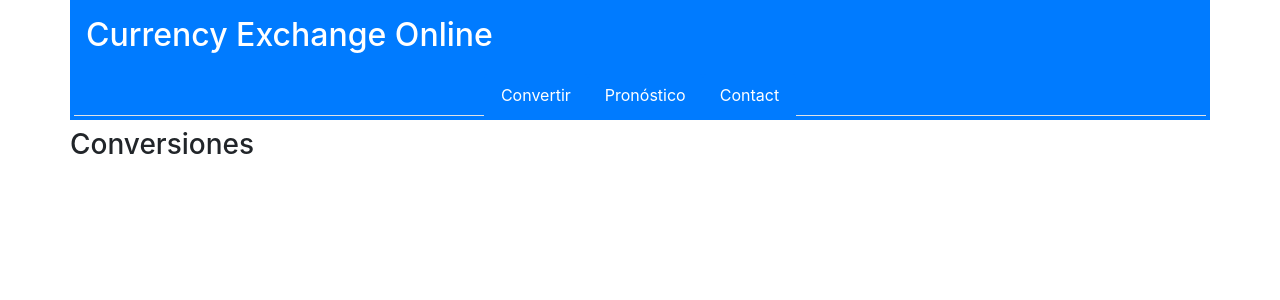
After one commit to didierzuniga/web-currency-exchange, a Flask app: page /convert in a window 1280 px wide. The commit adds this page. Shown: the top 300 px of the page. Run offline with Flask 2, Linux system fonts and the light colour scheme; some libraries are stand-ins or nearby versions.

Commit message:
[add, update] Adding templates

```diff
--- a/appengine_config.py
+++ b/appengine_config.py
@@ -0,0 +1,3 @@
+from google.appengine.ext import vendor
+
+vendor.add("lib")
--- a/main.py
+++ b/main.py
@@ -3,40 +3,22 @@
 import urllib2
 import ast
 from flask import Flask, render_template, request, flash, redirect
-from contact_model import Contact
 
 app = Flask(__name__)
 app.secret_key = 'some_secret'
 app.debug = True
 
 @app.route(r"/", methods=["GET"])
-def contact_book():
-	contacts = Contact.query().fetch()
-	return render_template("contact_book.html", contacts=contacts)
+def home():
+	return render_template("index.html")
 
-@app.route(r"/add", methods=["GET", "POST"])
-def add_contact():
-	if request.form:
-		contact = Contact(name=request.form.get("name"),
-						  phone=request.form.get("phone"),
-						  email=request.form.get("email"))
-		contact.put()
-		flash("¡Se añadió el contacto!")
-	return render_template("add_contact.html")
+@app.route(r"/convert",methods=["GET"])
+def convert():
+	return render_template("convert.html")
 
-@app.route(r'/contacts/<uid>', methods=['GET'])
-def contact_details(uid):
-    contact = Contact.get_by_id(int(uid))
-    if not contact:
-        return redirect('/', code=301)
-
-    return render_template('contact.html', contact=contact)
-
-@app.route(r'/delete', methods=['POST'])
-def delete_contact():
-    contact = Contact.get_by_id(int(request.form.get('uid')))
-    contact.key.delete()
-    return redirect('/contacts/{}'.format(contact.key.id()))
+@app.route(r'/forecast', methods=['GET'])
+def forecast():
+    return render_template('forecast.html')
 
 def initial():
 	print("::::::::::::::::::::::::::::::::::::::")
@@ -47,11 +29,11 @@ def initial():
 	2) USD a MXN
 	3) MXN a JPY
 	4) JPY a MXN""")
-	valor = raw_input("->")
+	valor = input("->")
 	if valor != "1" and valor != "2" and valor != "3" and valor != "4":
 		print("¡Caracter no permitido!")
 	else:
-		ammount = int(raw_input("Cantidad a cambiar-> "))
+		ammount = int(input("Cantidad a cambiar-> "))
 		exchange(valor, ammount)
 
 def exchange(valor, ammount):
--- /dev/null
+++ b/templates/convert.html
@@ -0,0 +1,5 @@
+{% extends "index.html" %}
+
+{% block section %}
+  <h3>Conversiones</h3>
+{% endblock %}
--- /dev/null
+++ b/templates/forecast.html
@@ -0,0 +1,5 @@
+{% extends "index.html" %}
+
+{% block section %}
+  <h3>Pronósticos</h3>
+{% endblock %}
--- a/templates/index.html
+++ b/templates/index.html
@@ -9,15 +9,35 @@
 </head>
 <body>
 	<div class="container">
-	  <div class="row">
+	  	<div class="row">
+		    <div class="col-sm p-3 mb-0 bg-primary text-white h2">
+		      <header>Currency Exchange Online</header>
+		    </div>
+		</div>
+		<div class="row">
+			<div class="col-sm p-1 mb-2 bg-primary text-white">
+				<nav>
+				    <ul class="nav nav-tabs justify-content-md-center" id="myTab" role="tablist">
+						<li class="nav-item">
+						    <a class="nav-link text-white bg-primary" id="home-tab" data-toggle="tab" href="#home" role="tab" aria-controls="home" aria-selected="true">Convertir</a>
+						</li>
+						<li class="nav-item">
+						    <a class="nav-link text-white bg-primary" id="profile-tab" data-toggle="tab" href="#profile" role="tab" aria-controls="profile" aria-selected="false">Pronóstico</a>
+						</li>
+						<li class="nav-item">
+						    <a class="nav-link text-white bg-primary" id="contact-tab" data-toggle="tab" href="#contact" role="tab" aria-controls="contact" aria-selected="false">Contact</a>
+						</li>
+					</ul>
+				</nav>
+			</div>
 
-	    <div class="col-sm p-3 mb-2 bg-primary text-white">
-	      <header>Currency Exchange Online</header>
-	    </div>
-
+		</div>
+		<div class="row">
+			<section>
+				{% block section %}{% endblock %}
+			</section>
+		</div>
 	</div>
-	<button type="button" class="btn btn-primary">Convert</button>
-</div>
 	<!-- Optional JavaScript -->
     <!-- jQuery first, then Popper.js, then Bootstrap JS -->
 	<script src="https://code.jquery.com/jquery-3.2.1.slim.min.js" integrity="sha384-KJ3o2DKtIkvYIK3UENzmM7KCkRr/rE9/Qpg6aAZGJwFDMVNA/GpGFF93hXpG5KkN" crossorigin="anonymous"></script>
```
Also changed, not shown: app.yaml (+11 -0 lines), 2 other files.
